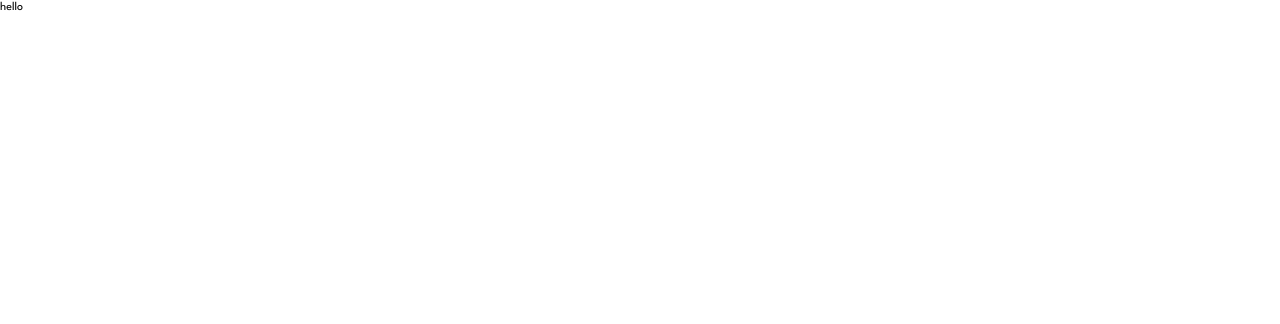
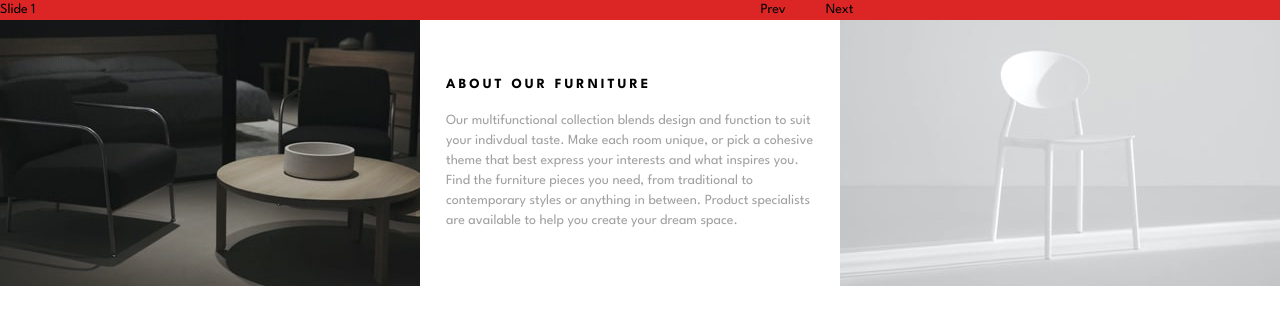
Before and after one commit to DLee1993/FEM-room-homepage, a React (Vite) app: page / in a window 1280 px wide. Shown: the top 324 px of the page. Built offline with nearby package versions, Linux system fonts and the light colour scheme.

Commit message:
added the about section

```diff
--- a/package.json
+++ b/package.json
@@ -11,7 +11,8 @@
   },
   "dependencies": {
     "react": "^18.2.0",
-    "react-dom": "^18.2.0"
+    "react-dom": "^18.2.0",
+    "swiper": "^10.0.4"
   },
   "devDependencies": {
     "@types/react": "^18.2.15",
--- a/src/App.jsx
+++ b/src/App.jsx
@@ -1,5 +1,12 @@
+import Carousel from "./components/Carousel";
+import About from "./components/About";
 function App() {
-    return <>hello</>;
+    return (
+        <main className="h-screen">
+            <Carousel />
+            <About />
+        </main>
+    );
 }
 
 export default App;
--- /dev/null
+++ b/src/components/About.jsx
@@ -0,0 +1,26 @@
+import aboutDark from "../../images/image-about-dark.jpg";
+import aboutLight from "../../images/image-about-light.jpg";
+const About = () => {
+    return (
+        <section className="flex justify-between items-center flex-col lg:flex-row w-[400px] lg:w-auto max-w-[95%] md:max-w-none mx-auto">
+            <aside>
+                <img src={aboutDark} alt="coffee table and chair" />
+            </aside>
+            <article className="my-10 lg:my-0 lg:w-2/3 lg:max-w-[400px] lg:px-4 min-[1290px]:px-0">
+                <h1 className="tracking-[3px] font-bold uppercase mb-4">about our furniture</h1>
+                <p className="text-gray">
+                    Our multifunctional collection blends design and function to suit your indivdual
+                    taste. Make each room unique, or pick a cohesive theme that best express your
+                    interests and what inspires you. Find the furniture pieces you need, from
+                    traditional to contemporary styles or anything in between. Product specialists
+                    are available to help you create your dream space.
+                </p>
+            </article>
+            <aside>
+                <img src={aboutLight} alt="white chair" />
+            </aside>
+        </section>
+    );
+};
+
+export default About;
--- /dev/null
+++ b/src/components/Carousel.jsx
@@ -0,0 +1,24 @@
+import { Swiper, SwiperSlide } from "swiper/react";
+import { Navigation } from "swiper/modules";
+import CarouselButtons from "./CarouselButtons";
+import "swiper/css";
+import "swiper/css/navigation";
+
+const Carousel = () => {
+    return (
+        <>
+            <Swiper
+                modules={[Navigation]}
+                loop={true}
+                slidesPerView={1}
+            >
+                <SwiperSlide className="bg-red-600">Slide 1</SwiperSlide>
+                <SwiperSlide className="bg-blue-600">Slide 2</SwiperSlide>
+                <SwiperSlide className="bg-green-600">Slide 2</SwiperSlide>
+                <CarouselButtons />
+            </Swiper>
+        </>
+    );
+};
+
+export default Carousel;
--- /dev/null
+++ b/src/components/CarouselButtons.jsx
@@ -0,0 +1,16 @@
+import { useSwiper } from "swiper/react";
+const CarouselButtons = () => {
+    const swiper = useSwiper();
+    return (
+        <section className="absolute bottom-0 right-1/3 z-50">
+            <button className="bg-black-600" onClick={() => swiper.slidePrev()}>
+                Prev
+            </button>
+            <button className="ml-10" onClick={() => swiper.slideNext()}>
+                Next
+            </button>
+        </section>
+    );
+};
+
+export default CarouselButtons;
--- a/src/index.css
+++ b/src/index.css
@@ -9,6 +9,6 @@
         @apply m-0 p-0 box-border;
     }
     body {
-        @apply font-spartan text-xs;
+        @apply font-spartan text-sm;
     }
 }
```
Also changed, not shown: 1 other file (tests, documents, lock files or other folders).
